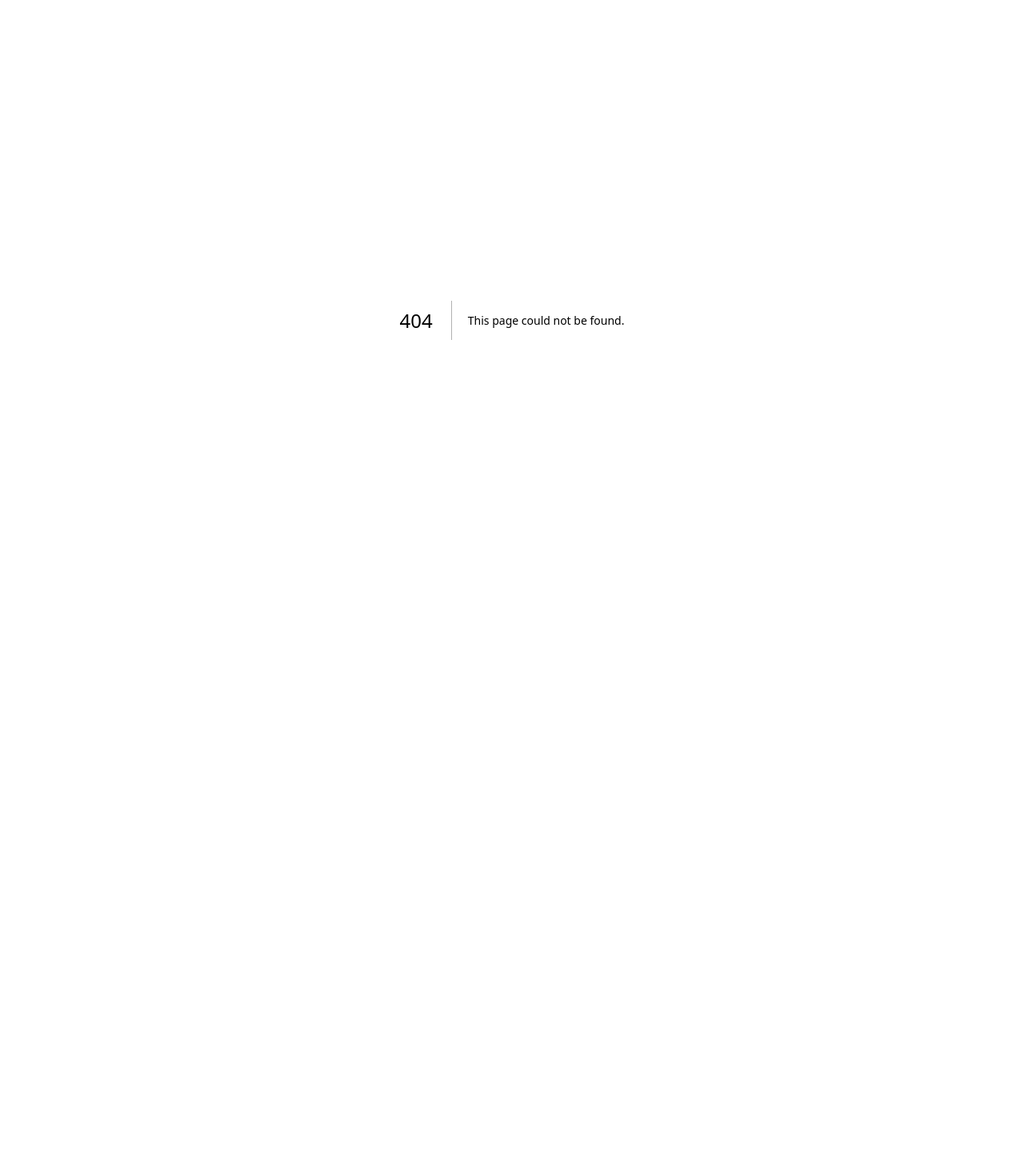
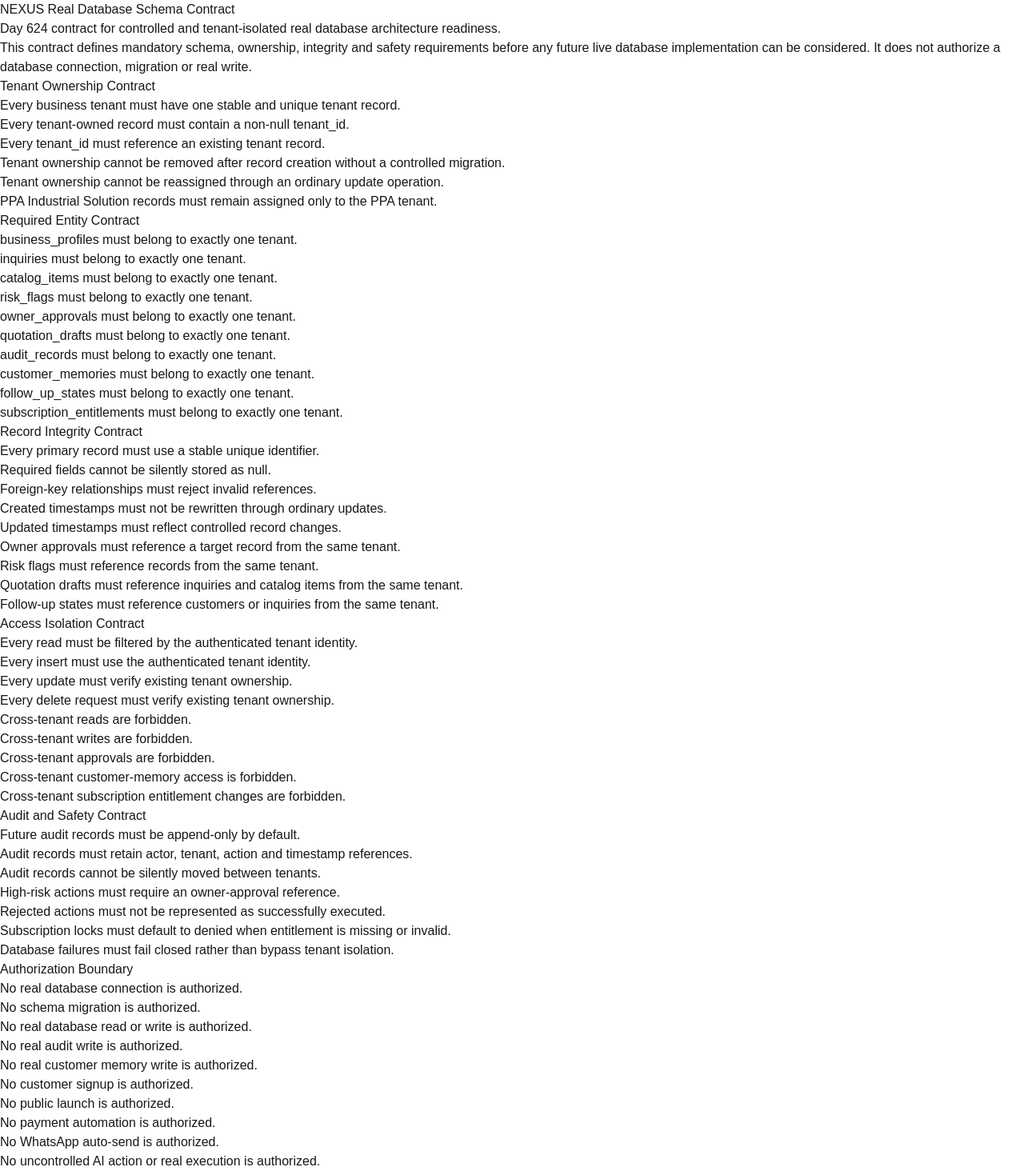
Before and after one commit to celerishealth/NEXUS, a Next.js app in the folder nexus-app/: page /nexus-real-database-schema-contract in a window 1280 px wide. Before the commit this address had no page. Shown: the whole page at 80% size. Before the commit the page ends 800 px from the top, so only its background shows below. Built offline with nearby package versions, Linux system fonts and the light colour scheme.

Commit message:
Day 624: add real database schema contract v1

```diff
--- /dev/null
+++ b/nexus-app/app/nexus-real-database-schema-contract/page.tsx
@@ -0,0 +1,100 @@
+export default function NexusRealDatabaseSchemaContractPage() {
+  return (
+    <main>
+      <h1>NEXUS Real Database Schema Contract</h1>
+
+      <p>
+        Day 624 contract for controlled and tenant-isolated real database
+        architecture readiness.
+      </p>
+
+      <p>
+        This contract defines mandatory schema, ownership, integrity and safety
+        requirements before any future live database implementation can be
+        considered. It does not authorize a database connection, migration or
+        real write.
+      </p>
+
+      <h2>Tenant Ownership Contract</h2>
+
+      <ul>
+        <li>Every business tenant must have one stable and unique tenant record.</li>
+        <li>Every tenant-owned record must contain a non-null tenant_id.</li>
+        <li>Every tenant_id must reference an existing tenant record.</li>
+        <li>Tenant ownership cannot be removed after record creation without a controlled migration.</li>
+        <li>Tenant ownership cannot be reassigned through an ordinary update operation.</li>
+        <li>PPA Industrial Solution records must remain assigned only to the PPA tenant.</li>
+      </ul>
+
+      <h2>Required Entity Contract</h2>
+
+      <ul>
+        <li>business_profiles must belong to exactly one tenant.</li>
+        <li>inquiries must belong to exactly one tenant.</li>
+        <li>catalog_items must belong to exactly one tenant.</li>
+        <li>risk_flags must belong to exactly one tenant.</li>
+        <li>owner_approvals must belong to exactly one tenant.</li>
+        <li>quotation_drafts must belong to exactly one tenant.</li>
+        <li>audit_records must belong to exactly one tenant.</li>
+        <li>customer_memories must belong to exactly one tenant.</li>
+        <li>follow_up_states must belong to exactly one tenant.</li>
+        <li>subscription_entitlements must belong to exactly one tenant.</li>
+      </ul>
+
+      <h2>Record Integrity Contract</h2>
+
+      <ul>
+        <li>Every primary record must use a stable unique identifier.</li>
+        <li>Required fields cannot be silently stored as null.</li>
+        <li>Foreign-key relationships must reject invalid references.</li>
+        <li>Created timestamps must not be rewritten through ordinary updates.</li>
+        <li>Updated timestamps must reflect controlled record changes.</li>
+        <li>Owner approvals must reference a target record from the same tenant.</li>
+        <li>Risk flags must reference records from the same tenant.</li>
+        <li>Quotation drafts must reference inquiries and catalog items from the same tenant.</li>
+        <li>Follow-up states must reference customers or inquiries from the same tenant.</li>
+      </ul>
+
+      <h2>Access Isolation Contract</h2>
+
+      <ul>
+        <li>Every read must be filtered by the authenticated tenant identity.</li>
+        <li>Every insert must use the authenticated tenant identity.</li>
+        <li>Every update must verify existing tenant ownership.</li>
+        <li>Every delete request must verify existing tenant ownership.</li>
+        <li>Cross-tenant reads are forbidden.</li>
+        <li>Cross-tenant writes are forbidden.</li>
+        <li>Cross-tenant approvals are forbidden.</li>
+        <li>Cross-tenant customer-memory access is forbidden.</li>
+        <li>Cross-tenant subscription entitlement changes are forbidden.</li>
+      </ul>
+
+      <h2>Audit and Safety Contract</h2>
+
+      <ul>
+        <li>Future audit records must be append-only by default.</li>
+        <li>Audit records must retain actor, tenant, action and timestamp references.</li>
+        <li>Audit records cannot be silently moved between tenants.</li>
+        <li>High-risk actions must require an owner-approval reference.</li>
+        <li>Rejected actions must not be represented as successfully executed.</li>
+        <li>Subscription locks must default to denied when entitlement is missing or invalid.</li>
+        <li>Database failures must fail closed rather than bypass tenant isolation.</li>
+      </ul>
+
+      <h2>Authorization Boundary</h2>
+
+      <ul>
+        <li>No real database connection is authorized.</li>
+        <li>No schema migration is authorized.</li>
+        <li>No real database read or write is authorized.</li>
+        <li>No real audit write is authorized.</li>
+        <li>No real customer memory write is authorized.</li>
+        <li>No customer signup is authorized.</li>
+        <li>No public launch is authorized.</li>
+        <li>No payment automation is authorized.</li>
+        <li>No WhatsApp auto-send is authorized.</li>
+        <li>No uncontrolled AI action or real execution is authorized.</li>
+      </ul>
+    </main>
+  );
+}
```
